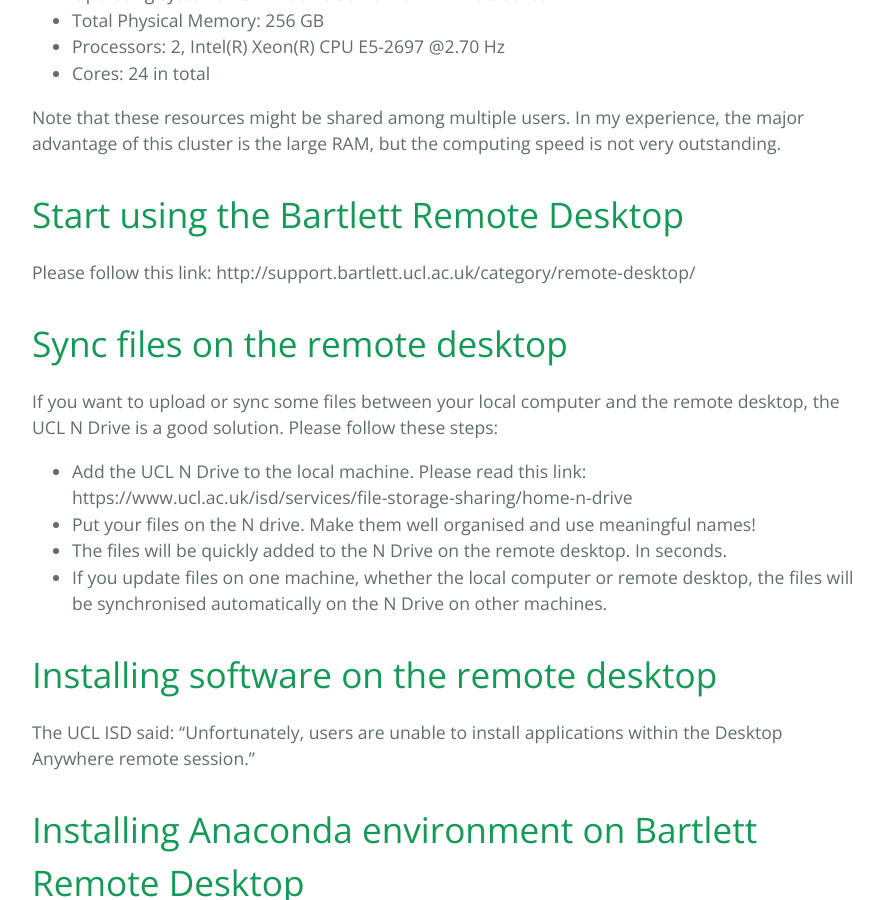
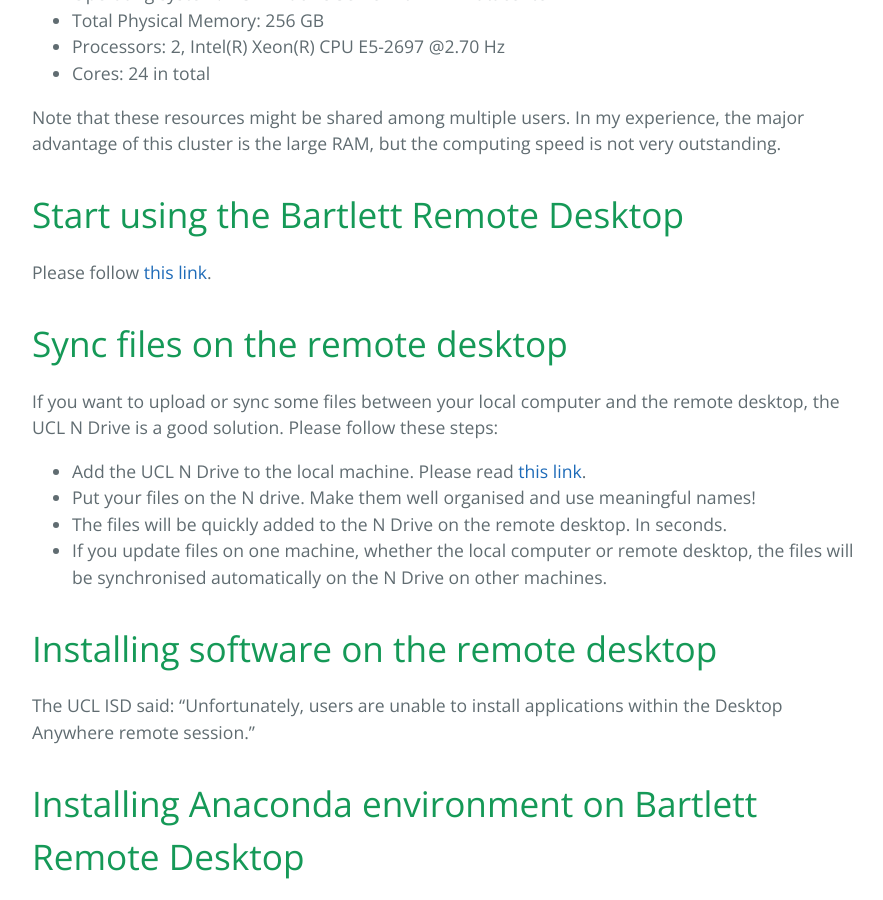
Before and after one commit to huanfachen/huanfac.github.io, a Jekyll site: the page built from _posts/2020-02-08-Guide-to-UCL-Bartlett-remote-desktop.md, in a window 1280 px wide and 900 px high, scrolled down 731 px. Shown: the whole window, without its empty margins (192-1075 px from the left). Built offline with Jekyll 4.4.1, drawn with Linux system fonts in a browser that asks for light colours.

Commit message:
A post on Bartlett remote desktop

```diff
--- a/_posts/2020-02-08-Guide-to-UCL-Bartlett-remote-desktop.md
+++ b/_posts/2020-02-08-Guide-to-UCL-Bartlett-remote-desktop.md
@@ -21,13 +21,13 @@
 
 # Start using the Bartlett Remote Desktop
 
-Please follow this link: http://support.bartlett.ucl.ac.uk/category/remote-desktop/
+Please follow [this link](http://support.bartlett.ucl.ac.uk/category/remote-desktop/).
 
 # Sync files on the remote desktop
 
 If you want to upload or sync some files between your local computer and the remote desktop, the UCL N Drive is a good solution. Please follow these steps:
 
-- Add the UCL N Drive to the local machine. Please read this link: https://www.ucl.ac.uk/isd/services/file-storage-sharing/home-n-drive
+- Add the UCL N Drive to the local machine. Please read [this link](https://www.ucl.ac.uk/isd/services/file-storage-sharing/home-n-drive).
 - Put your files on the N drive. Make them well organised and use meaningful names!
 - The files will be quickly added to the N Drive on the remote desktop. In seconds.
 - If you update files on one machine, whether the local computer or remote desktop, the files will be synchronised automatically on the N Drive on other machines.
```
